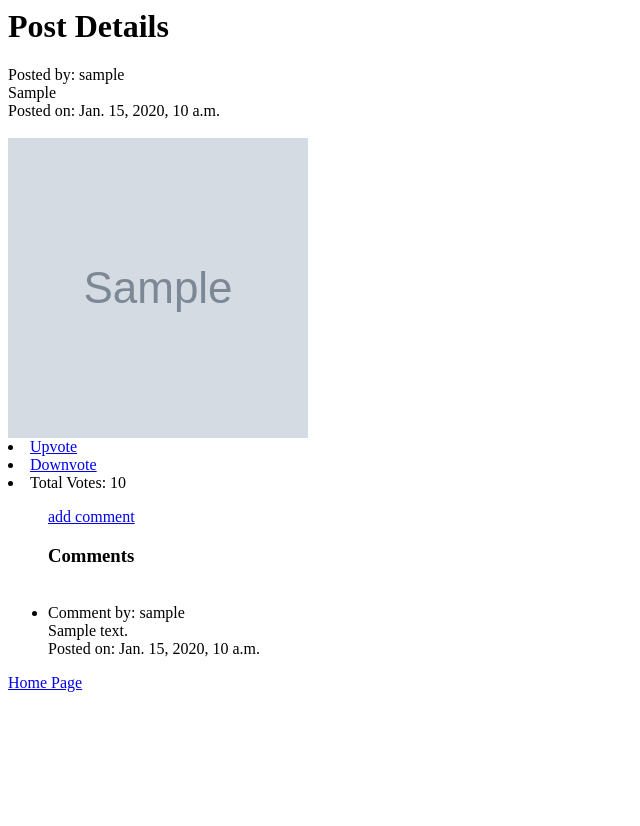
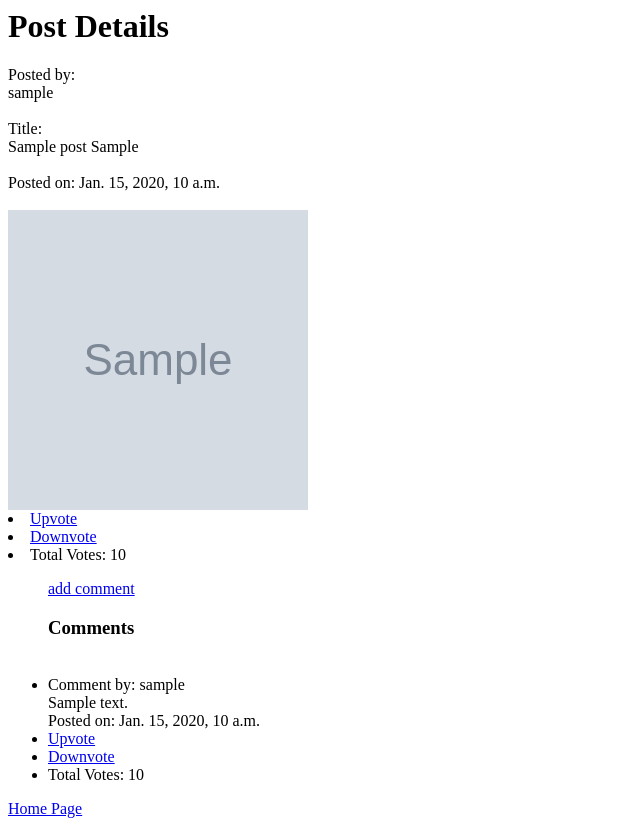
Before and after one commit to Hoyt1974/GalaxyGram, a Django app: page /planet_post/1/ in a window 1280 px wide. Shown: the whole page, without its empty margins (0-640 px from the left). Before the commit the page ends 692 px from the top, so only its background shows below. Run offline with Django 3.2, Linux system fonts and the light colour scheme; tables that the repository leaves empty hold one stand-in row (values such as "Sample post"); grey boxes marked "Sample" are stand-in pictures.

Commit message:
added voting to comments

```diff
--- a/planetgram/urls.py
+++ b/planetgram/urls.py
@@ -19,7 +19,7 @@ from django.urls import path
 from authentication import views
 from planetuser.views import index_view
 from planetmodel.views import planet_view, planet_detail_view
-from planetpost.views import planet_post_detail, post_form_view, add_comment, post_list, upvote_view, downvote_view ,total_vote
+from planetpost.views import comment_total_vote, planet_post_detail, post_form_view, add_comment, post_list, upvote_view, downvote_view ,total_vote, comment_upvote_view, comment_downvote_view
 from django.conf import settings
 from django.conf.urls.static import static
 
@@ -38,8 +38,10 @@ urlpatterns = [
     path("up_vote/<int:post_id>/", upvote_view, name="Upvote"),
     path("down_vote/<int:post_id>/", downvote_view, name="Downvote"),
     path('total_vote/', total_vote),
+    path('comment_up_vote/<int:comment_id>/', comment_upvote_view, name="CommentUpvote"),
+    path('comment_down_vote/<int:comment_id>/', comment_downvote_view, name="CommentDownvote"),
+    path('comment_total_vote', comment_total_vote),
     path("planet/<int:planet_id>/", planet_detail_view, name="planet_detail"),
-
 ]
 # urlpatterns += api_urls
 
--- a/planetpost/forms.py
+++ b/planetpost/forms.py
@@ -5,8 +5,7 @@ class PlanetPostForm(forms.ModelForm):
 
     class Meta:
         model = Planet_Post
-        fields = ['planet_img', 'post']
-
+        fields = ['planet_img', 'post', 'title']
 
 class UserPostForm(forms.ModelForm):
 
--- a/planetpost/models.py
+++ b/planetpost/models.py
@@ -3,6 +3,8 @@ from planetuser.models import MyUser
 from django.utils import timezone
 
 class Planet_Post(models.Model):
+    title = models.CharField(max_length=200)
+    planet_name = models.CharField(max_length=200)
     planet_img = models.ImageField(upload_to='images/')
     author = models.ForeignKey(MyUser, on_delete=models.CASCADE)
     post = models.CharField(max_length=140)
--- a/planetpost/views.py
+++ b/planetpost/views.py
@@ -55,3 +55,23 @@ def downvote_view(request, post_id):
 def total_vote(request):
     votes = Planet_Post.objects.all().order_by('-total_votes')
     return render(request, "post_detail.html", {"votes": votes})
+
+
+def comment_upvote_view(request, comment_id):
+    vote = Planet_Comments.objects.get(id=comment_id)
+    vote.total_votes += 1
+    vote.up_vote += 1
+    vote.save()
+    return redirect(request.META['HTTP_REFERER'])
+
+
+def comment_downvote_view(request, comment_id):
+    vote = Planet_Comments.objects.get(id=comment_id)
+    vote.total_votes -= 1
+    vote.down_vote += 1
+    vote.save()
+    return redirect(request.META['HTTP_REFERER'])
+
+def comment_total_vote(request):
+    votez = Planet_Comments.objects.all().order_by('-total_votes')
+    return render(request, "post_detail.html", {"votez": votez})
--- a/templates/post_detail.html
+++ b/templates/post_detail.html
@@ -1,6 +1,7 @@
 <h1>Post Details</h1>
-Posted by: {{post.author}}<br />
-{{post.post}}<br />Posted on: {{post.creation_time}}
+Posted by: <br />{{post.author}}<br /><br />
+Title:<br />
+{{post.title}} {{post.post}}<br /><br />Posted on: {{post.creation_time}}
 <br />
 <br />
 <img
@@ -23,6 +24,9 @@ Posted by: {{post.author}}<br />
     {{comment.comment}}<br />
     Posted on: {{comment.creation_time}}
   </li>
+  <li><a href="/comment_up_vote/{{comment.id}}/">Upvote</a></li>
+  <li><a href="/comment_down_vote/{{comment.id}}/">Downvote</a></li>
+  <li>Total Votes: {{ comment.total_votes }}</li>
   {% endfor %}
 </ul>
 <a href="/">Home Page</a>
```
Also changed, not shown: planetpost/migrations/0001_initial.py, planetpost/migrations/0002_planet_comments.py (deleted).
